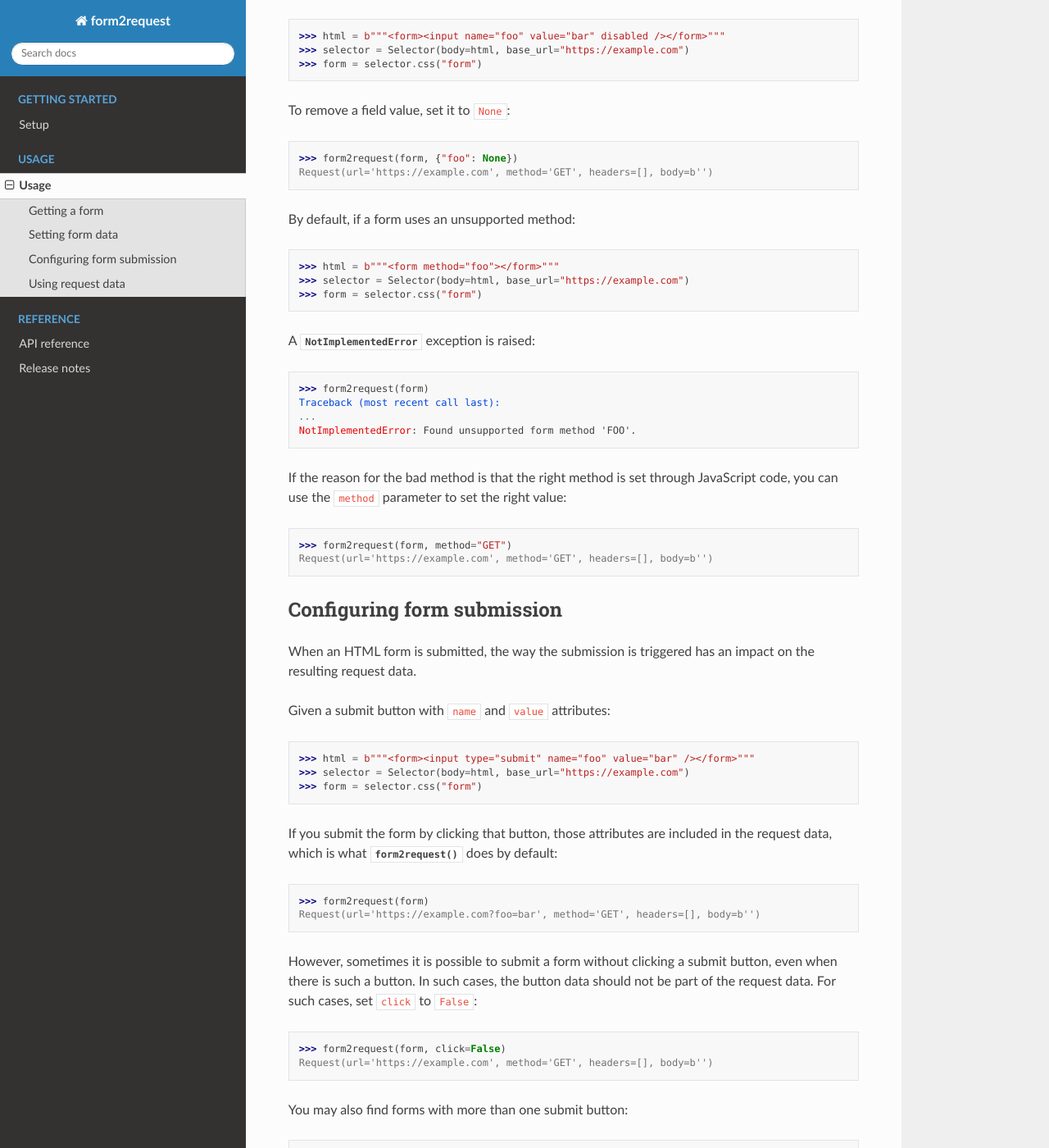
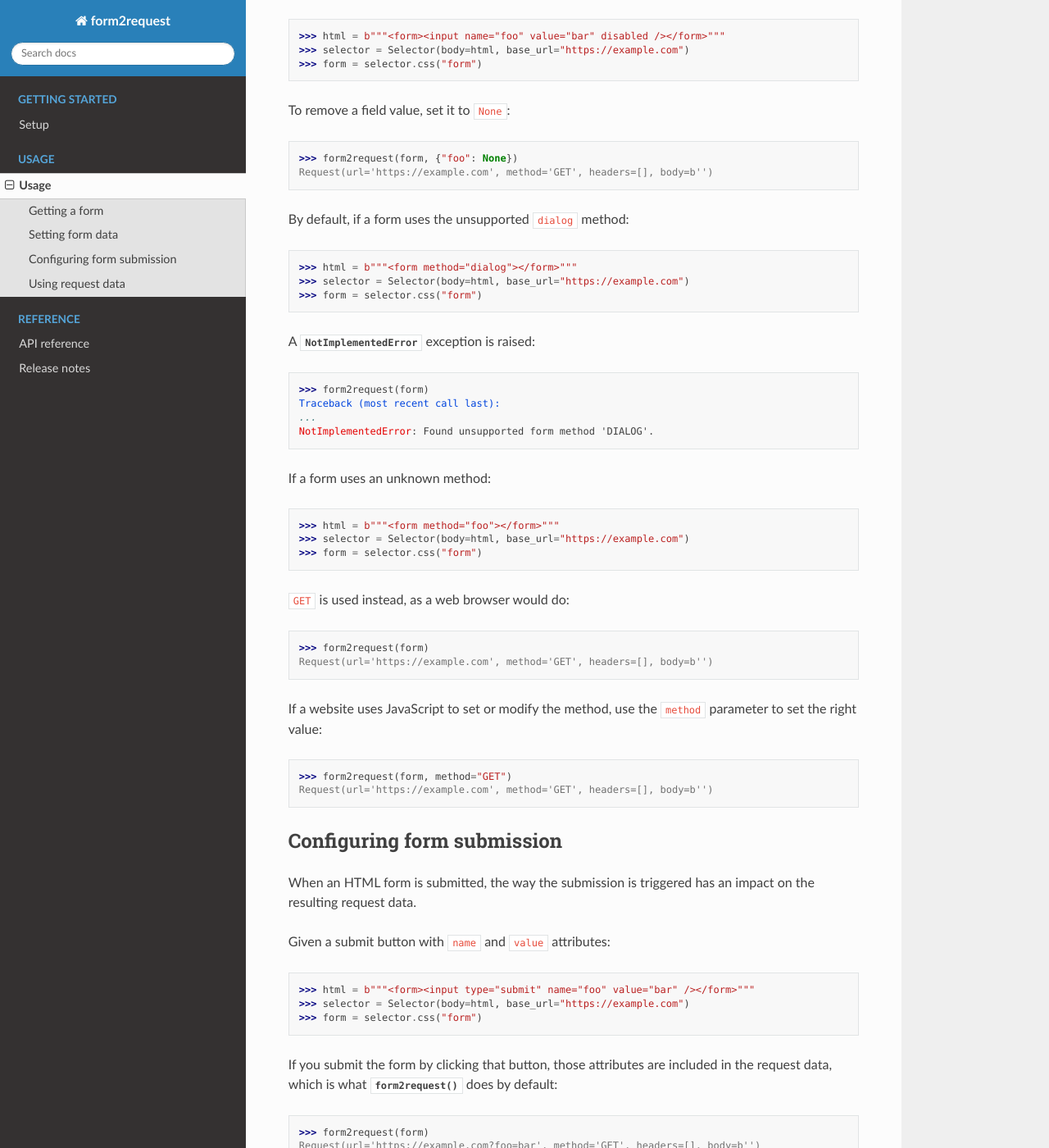
Before and after one commit to scrapy/form2request, a Sphinx documentation site: the page built from docs/usage.rst, in a window 1280 px wide and 1400 px high, scrolled down 2183 px. Shown: the whole window at 82% size. Built offline with Sphinx 7.4.7 and the Read the Docs theme 2.0.0, drawn with Linux system fonts in a browser that asks for light colours.

Commit message:
Only raise NotImplementedError for the dialog method

```diff
--- a/docs/usage.rst
+++ b/docs/usage.rst
@@ -121,9 +121,9 @@ To remove a field value, set it to ``None``:
 >>> form2request(form, {"foo": None})
 Request(url='https://example.com', method='GET', headers=[], body=b'')
 
-By default, if a form uses an unsupported method:
+By default, if a form uses the unsupported ``dialog`` method:
 
->>> html = b"""<form method="foo"></form>"""
+>>> html = b"""<form method="dialog"></form>"""
 >>> selector = Selector(body=html, base_url="https://example.com")
 >>> form = selector.css("form")
 
@@ -132,10 +132,21 @@ A :exc:`NotImplementedError` exception is raised:
 >>> form2request(form)
 Traceback (most recent call last):
 ...
-NotImplementedError: Found unsupported form method 'FOO'.
+NotImplementedError: Found unsupported form method 'DIALOG'.
 
-If the reason for the bad method is that the right method is set through
-JavaScript code, you can use the ``method`` parameter to set the right value:
+If a form uses an unknown method:
+
+>>> html = b"""<form method="foo"></form>"""
+>>> selector = Selector(body=html, base_url="https://example.com")
+>>> form = selector.css("form")
+
+``GET`` is used instead, as a web browser would do:
+
+>>> form2request(form)
+Request(url='https://example.com', method='GET', headers=[], body=b'')
+
+If a website uses JavaScript to set or modify the method, use the ``method``
+parameter to set the right value:
 
 >>> form2request(form, method="GET")
 Request(url='https://example.com', method='GET', headers=[], body=b'')
```
Also changed, not shown: 2 other files.
